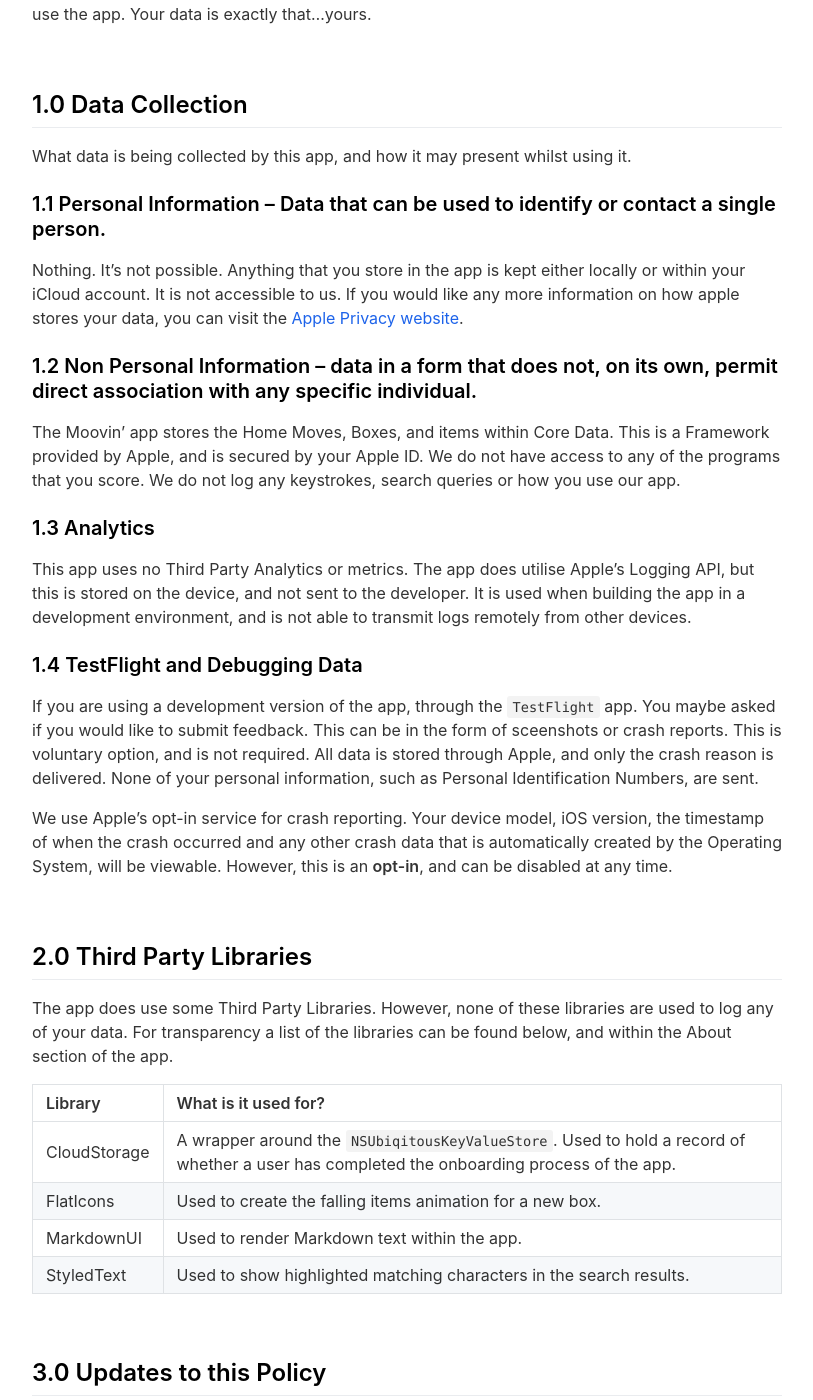
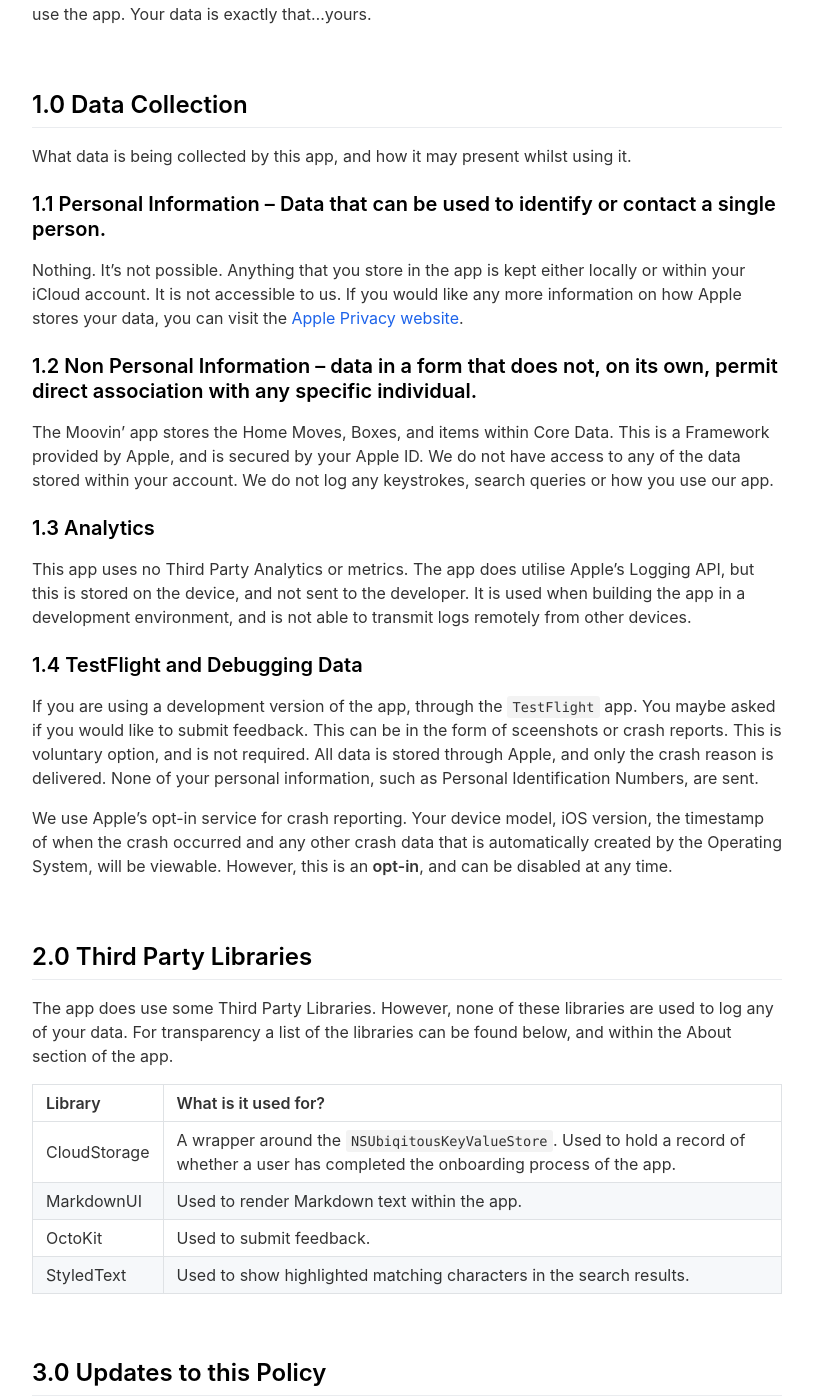
Before and after one commit to PauloxD/moovin-site, a Jekyll site: the page built from _pages/privacypolicy.md, in a window 1280 px wide and 1400 px high, scrolled down 438 px. Shown: the whole window, without its empty margins (233-1046 px from the left). Built offline with Jekyll 4.4.1, drawn with Linux system fonts in a browser that asks for light colours; nearby versions of some CDN libraries.

Commit message:
Update privacypolicy.md
Fixed typos. Added third party information

```diff
--- a/_pages/privacypolicy.md
+++ b/_pages/privacypolicy.md
@@ -19,10 +19,10 @@ We do **NOT** collect any data from you. No way to see what you're storing, no a
 What data is being collected by this app, and how it may present whilst using it.
 
 ### 1.1 Personal Information – Data that can be used to identify or contact a single person.
-Nothing. It's not possible. Anything that you store in the app is kept either locally or within your iCloud account. It is not accessible to us. If you would like any more information on how apple stores your data, you can visit the [Apple Privacy website](https://www.apple.com/legal/privacy/en-ww/).
+Nothing. It's not possible. Anything that you store in the app is kept either locally or within your iCloud account. It is not accessible to us. If you would like any more information on how Apple stores your data, you can visit the [Apple Privacy website](https://www.apple.com/legal/privacy/en-ww/).
 
 ### 1.2 Non Personal Information – data in a form that does not, on its own, permit direct association with any specific individual.
-The Moovin' app stores the Home Moves, Boxes, and items within Core Data. This is a Framework provided by Apple, and is secured by your Apple ID. We do not have access to any of the programs that you score. We do not log any keystrokes, search queries or how you use our app.
+The Moovin' app stores the Home Moves, Boxes, and items within Core Data. This is a Framework provided by Apple, and is secured by your Apple ID. We do not have access to any of the data stored within your account. We do not log any keystrokes, search queries or how you use our app.
 
 ### 1.3 Analytics
 This app uses no Third Party Analytics or metrics. The app does utilise Apple's Logging API, but this is stored on the device, and not sent to the developer. It is used when building the app in a development environment, and is not able to transmit logs remotely from other devices.
@@ -40,8 +40,8 @@ The app does use some Third Party Libraries. However, none of these libraries ar
 | Library | What is it used for? |
 | :--- | :--- |
 | CloudStorage | A wrapper around the `NSUbiqitousKeyValueStore`. Used to hold a record of whether a user has completed the onboarding process of the app.  |
-| FlatIcons | Used to create the falling items animation for a new box. |
 | MarkdownUI | Used to render Markdown text within the app. |
+| OctoKit | Used to submit feedback. |
 | StyledText | Used to show highlighted matching characters in the search results. |
 
 
```
